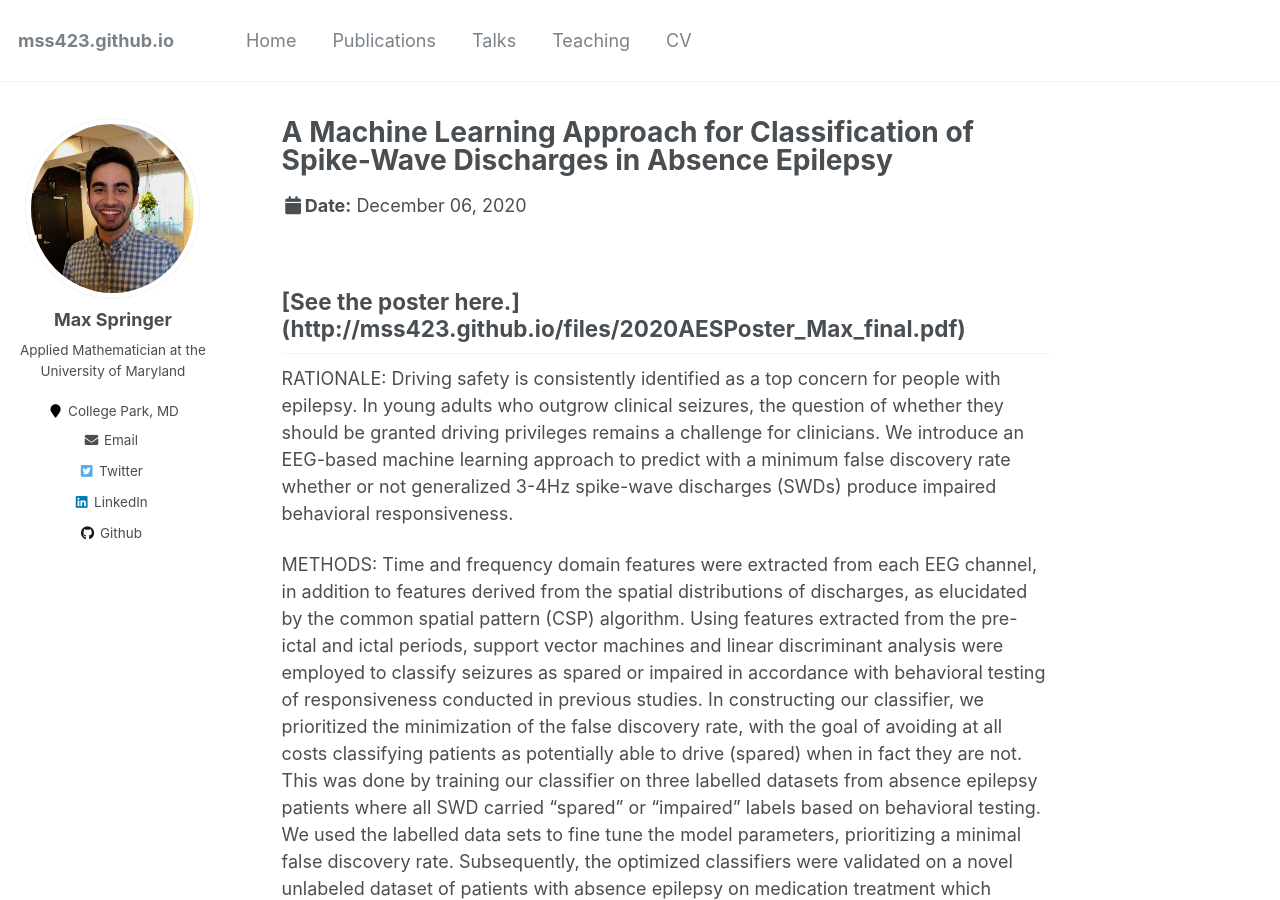
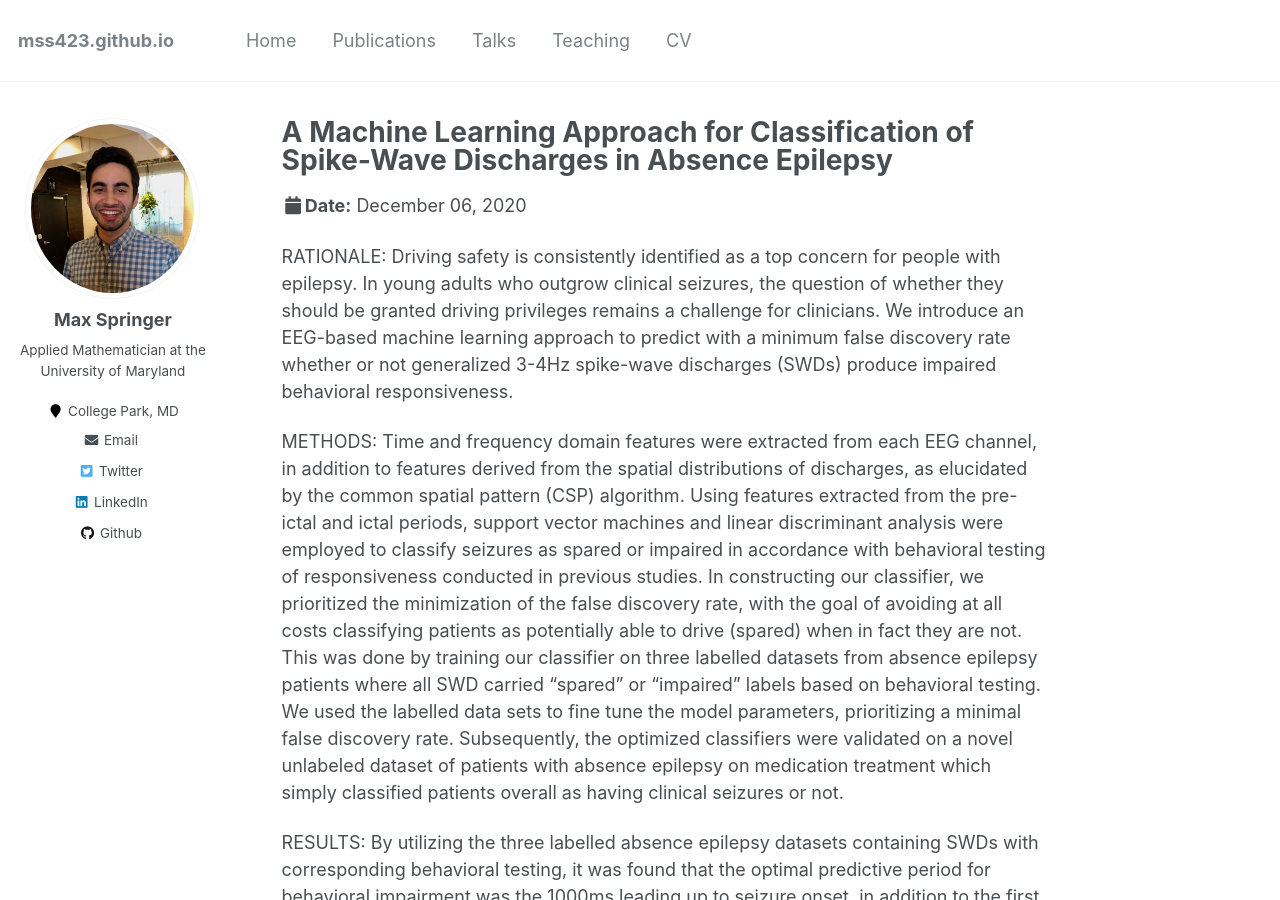
Before and after one commit to mss423/mss423.github.io, a Jekyll site: the page built from _talks/2020-12-06-talk-1.md, in a window 1280 px wide and 900 px high. Built offline with Jekyll 4.4.1, drawn with Linux system fonts in a browser that asks for light colours.

Commit message:
Update 2020-12-06-talk-1.md

```diff
--- a/_talks/2020-12-06-talk-1.md
+++ b/_talks/2020-12-06-talk-1.md
@@ -7,7 +7,6 @@ venue: "American Epilepsy Society 2020"
 date: 2020-12-06
 location: "Seattle, WA"
 ---
-## [See the poster here.] (http://mss423.github.io/files/2020AESPoster_Max_final.pdf)
 
 RATIONALE:
 Driving safety is consistently identified as a top concern for people with epilepsy. In young adults who outgrow clinical seizures, the question of whether they should be granted driving privileges remains a challenge for clinicians. We introduce an EEG-based machine learning approach to predict with a minimum false discovery rate whether or not generalized 3-4Hz spike-wave discharges (SWDs) produce impaired behavioral responsiveness.
```
